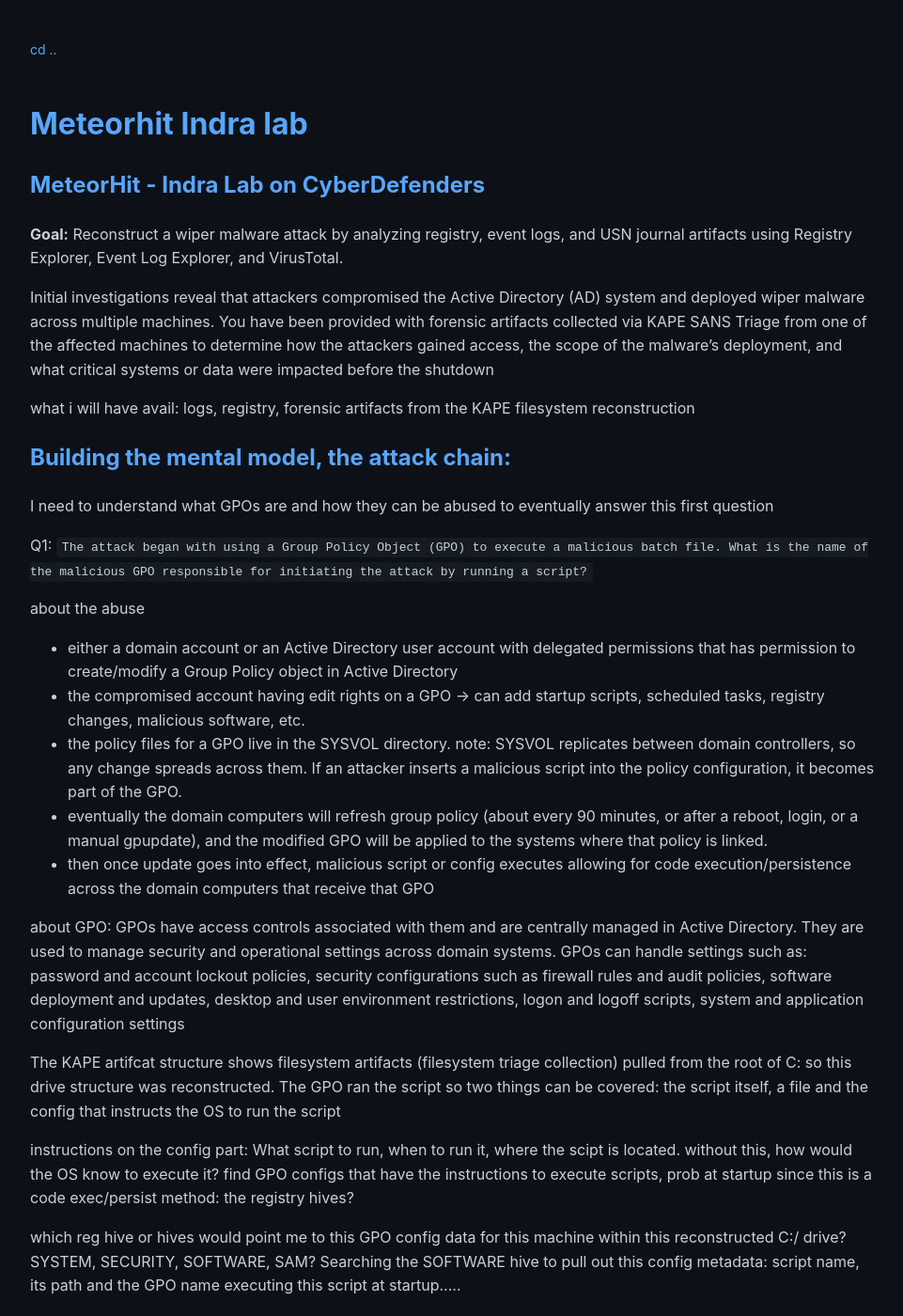
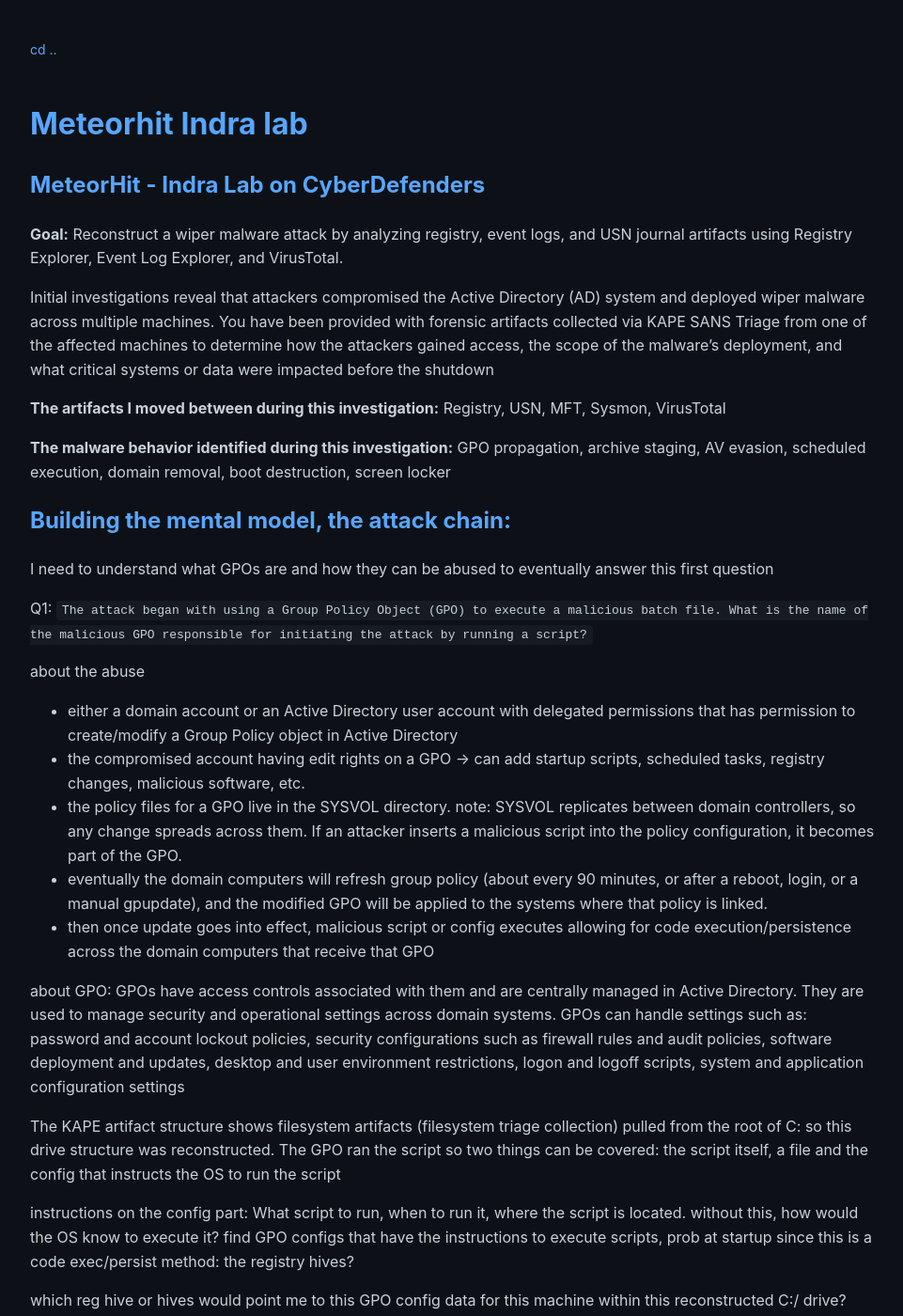
Before and after one commit to soreRum/soreRum.github.io, a Jekyll site: the page built from _posts/2026-03-5-MeteorHit-Indra Lab.md, in a window 1280 px wide and 1400 px high. Shown: the whole window at 94% size, without its empty margins (158-1119 px from the left). Built offline with Jekyll 4.4.1, drawn with Linux system fonts in a browser that asks for light colours; our own code applies the rules of GitHub Pages for plain Markdown files; some of the changed text lies outside the part shown.

Commit message:
Update 2026-03-5-MeteorHit-Indra Lab.md

```diff
--- a/_posts/2026-03-5-MeteorHit-Indra Lab.md
+++ b/_posts/2026-03-5-MeteorHit-Indra Lab.md
@@ -4,7 +4,9 @@
 
 Initial investigations reveal that attackers compromised the Active Directory (AD) system and deployed wiper malware across multiple machines. You have been provided with forensic artifacts collected via KAPE SANS Triage from one of the affected machines to determine how the attackers gained access, the scope of the malware's deployment, and what critical systems or data were impacted before the shutdown
 
-what i will have avail: logs, registry, forensic artifacts from the KAPE filesystem reconstruction
+**The artifacts I moved between during this investigation:** Registry, USN, MFT, Sysmon, VirusTotal
+
+**The malware behavior identified during this investigation:** GPO propagation, archive staging, AV evasion, scheduled execution, domain removal, boot destruction, screen locker
 
 Building the mental model, the attack chain:
 --------------------------------------------
@@ -21,9 +23,9 @@
 
 about GPO: GPOs have access controls associated  with them and are centrally managed in Active Directory. They are used  to manage security and operational settings across domain systems. GPOs  can handle settings such as: password and account lockout policies, security configurations such as firewall rules and audit policies, software deployment and updates, desktop and user environment restrictions, logon and logoff scripts, system and application configuration settings
 
-The KAPE artifcat structure shows filesystem artifacts (filesystem triage collection) pulled from the root of C: so this drive structure was reconstructed. The GPO ran the script so two things can be covered: the script itself, a file and the config that instructs the OS to run the script
+The KAPE artifact structure shows filesystem artifacts (filesystem triage collection) pulled from the root of C: so this drive structure was reconstructed. The GPO ran the script so two things can be covered: the script itself, a file and the config that instructs the OS to run the script
 
-instructions on the config part: What script to run, when to run it, where the scipt is located. without this, how would the OS know to execute it?
+instructions on the config part: What script to run, when to run it, where the script is located. without this, how would the OS know to execute it?
 find GPO configs that have the instructions to execute scripts, prob at startup since this is a code exec/persist method: the registry hives?
 
 which reg hive or hives would point me to this GPO config data for this machine within this reconstructed C:/ drive? SYSTEM, SECURITY, SOFTWARE, SAM?
@@ -60,7 +62,7 @@
 - RAR archive (programs.rar) written to disk from env.cab
 - RAR archive extracted using password-protected command
 - Malware components deployed — this is where Q3 comes in
-- env.cab deleted to remove staging artifact
+- archive overwritten and deleted to remove staging artifacts (env.cab)
 
 Q3: `The attacker employed password-protected archives to conceal malicious files, making it important to uncover the password used for extraction. Identifying this password is key to accessing the contents and analyzing the attack further. What is the password used to extract the malicious files?`
 
@@ -75,7 +77,7 @@
 - RAR archive (programs.rar) written to disk from env.cab
 - RAR archive extracted using Rar.exe with password supplied via command-line argument (-phackemall)
 - Malware components deployed — password used to extract archive: hackemall
-- env.cab deleted to remove staging artifact
+- archive overwritten and deleted to remove staging artifacts (env.cab)
 
 Q4: `Several commands were executed to add exclusions to Windows Defender, preventing it from scanning specific files. This behavior is commonly used by attackers to ensure that malicious files are not detected by the system's built-in antivirus. Tracking these exclusion commands is crucial for identifying which files have been protected from antivirus scans. What is the name of the first file added to the Windows Defender exclusion list?`
 
@@ -93,7 +95,7 @@
 - Attacker checks for presence of other antivirus software → reg query "HKLM\SOFTWARE\KasperskyLab"
 - Windows Defender exclusion added using PowerShell → Add-MpPreference -Force -ExclusionPath "C:\ProgramData\Microsoft\env\update.bat"
 - First file added to Windows Defender exclusion list → update.bat
-- env.cab deleted to remove staging artifact
+- archive overwritten and deleted to remove staging artifacts (env.cab)
 
 Q5: `A scheduled task has been configured to execute a file after a set delay. Understanding this delay is important for investigating the timing of potential malicious activity. How many seconds after the task creation time is it scheduled to run?`
 
@@ -122,7 +124,7 @@
 - Scheduled task created using schtasks.exe → task name mstask configured to execute C:\ProgramData\Microsoft\env\env.exe
 - Scheduled task execution delay calculated using PowerShell → (Get-Date).AddMinutes(3.5)
 - Payload execution scheduled 210 seconds after task creation time
-- env.cab deleted to remove staging artifact
+- archive overwritten and deleted to remove staging artifacts (env.cab)
 
 Q6: `After the malware execution, the wmic utility was used to unjoin the computer system from a domain or workgroup. Tracking this operation is essential for identifying system reconfigurations or unauthorized changes. What is the Process ID (PID) of the utility responsible for performing this action?`
 
@@ -168,7 +170,7 @@
 - Scheduled task executed by Task Scheduler service (svchost.exe -k netsvcs -s Schedule) → env.exe launched with configuration file C:\temp\msconf.conf
 - Payload executes system reconfiguration command → wmic computersystem call unjoindomainorworkgroup
 - WMIC process removes system from domain → Process ID (PID): 7492
-- env.cab deleted to remove staging artifact
+- archive overwritten and deleted to remove staging artifacts (env.cab)
 
 Q7: `The malware executed a command to delete the Windows Boot Manager, a critical component responsible for loading the operating system during startup. This action can render the system unbootable, leading to serious operational disruptions and making recovery more difficult. What command did the malware use to delete the Windows Boot Manager?`
 
```
Also changed, not shown: other parts of _posts/2026-03-5-MeteorHit-Indra Lab.md (+1 -1 lines).
